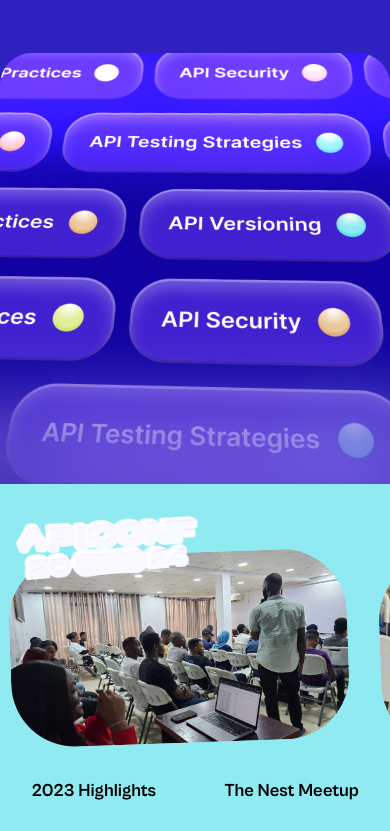
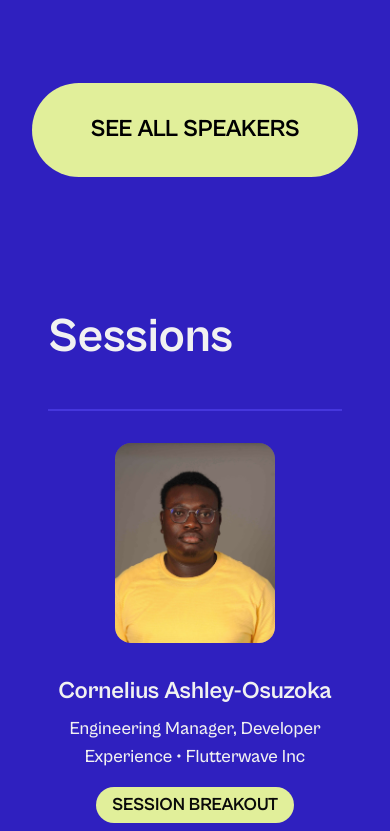
Before and after one commit to apiconf/landing-page, a React (Vite) app: page / in a window 390 px wide. Shown: the part 3833-4664 px from the top of the page. Built offline with nearby package versions, Linux system fonts and the light colour scheme.

Commit message:
feat: added the sessions component to the home page

```diff
--- a/src/App.tsx
+++ b/src/App.tsx
@@ -9,6 +9,8 @@ import Footer from "./components/Footer";
 import Higlight from "./components/Highlight";
 import Sponsor from "./components/sponsor";
 import ScrollToAnchor from "./components/ScrollToAnchor";
+import SpeakersInHome from "./components/speaker";
+import SessionsInHome from "./components/session";
 
 function App() {
   return (
@@ -18,6 +20,8 @@ function App() {
       <FloatingBtn />
       <main>
         <About />
+        <SpeakersInHome />
+        <SessionsInHome />
         <Talks />
         <Higlight />
         <Sponsor />
--- /dev/null
+++ b/src/components/session/index.tsx
@@ -0,0 +1,44 @@
+import { useRef } from "react";
+import { motion } from "framer-motion";
+import { useIsVisible } from "../../hooks";
+import { SessionGridForOutdoorUse } from "../../pages/sessions";
+
+export default function SessionsInHome() {
+  const buttonRef = useRef(null);
+  const isButtonVisible = useIsVisible(buttonRef, 0.75);
+  const buttonVariant = {
+    visible: {
+      y: isButtonVisible ? 0 : 32,
+      opacity: isButtonVisible ? 1 : 0,
+      transition: {
+        ease: [0, 0, 0.58, 1],
+        delay: 0.3,
+        y: { duration: 0.75 },
+        opacity: { duration: 1 },
+      },
+    },
+    hidden: {
+      y: 32,
+      opacity: 0,
+    },
+  };
+  return (
+    <section className="bg-[#2F20BF] min-h-screen px-12 xl:px-32 pt-10 xl:pt-16 pb-16 xl:pb-[108px]">
+      <SessionGridForOutdoorUse no={3} />
+      <motion.a
+        href="/sessions"
+        rel="noopener noreferrer"
+        target="_blank"
+        ref={buttonRef}
+        initial="hidden"
+        animate="visible"
+        variants={buttonVariant}
+        className="w-full max-w-[330px] lg:max-w-[466px] lg:w-[70.01%] max-h-[126px] h-full mt-6 mx-auto py-8 px-8 lg:py-12 cursor-pointer bg-[#E1EF9A] flex justify-center items-center rounded-[320px]"
+      >
+        <span className="text-black font-bold text-2xl leading-[29.76px]">
+          SEE FULL SCHEDULE
+        </span>
+      </motion.a>
+    </section>
+  );
+}
--- a/src/pages/sessions/index.tsx
+++ b/src/pages/sessions/index.tsx
@@ -1,3 +1,4 @@
+import { useState, useEffect } from "react";
 // import { motion } from "framer-motion";
 import Header from "../../components/Header";
 import Footer from "../../components/Footer";
@@ -5,7 +6,8 @@ import ColonIcon from "../../assets/colon.svg";
 import styles from "./sessions.module.css";
 
 type sessions = {
-  key?: number;
+  no?: number | null;
+  id?: number;
   speaker: string;
   job: string;
   employer: string;
@@ -21,7 +23,7 @@ type sessions = {
 
 const cardData: sessions[] = [
   {
-    key: 0,
+    id: 0,
     speaker: "Cornelius Ashley-Osuzoka",
     job: "Engineering Manager, Developer Experience",
     employer: "Flutterwave Inc",
@@ -30,7 +32,7 @@ const cardData: sessions[] = [
     image: "/Cornelius-Ashley-Osuzoka.jpeg",
   },
   {
-    key: 1,
+    id: 1,
     speaker: "Adeyeye Adedoyinsolami",
     job: "Product Manager",
     employer: "Revent Technologies",
@@ -39,7 +41,7 @@ const cardData: sessions[] = [
     image: "/Adeyeye-Adedoyinsolami.jpg",
   },
   {
-    key: 2,
+    id: 2,
     speaker: "Funke Olasupo",
     job: "Technical Writer",
     employer: "",
@@ -49,7 +51,7 @@ const cardData: sessions[] = [
     image: "/Funke-Olasupo.jpg",
   },
   {
-    key: 3,
+    id: 3,
     speaker: "David Ijaola",
     job: "Product Manager",
     employer: "Norebase",
@@ -58,7 +60,7 @@ const cardData: sessions[] = [
     image: "/David-Ijaola.jpeg",
   },
   {
-    key: 4,
+    id: 4,
     speaker: "Ridwan Kasim",
     job: "Senior Backend Engineer",
     employer: "SeamlessHR",
@@ -67,7 +69,7 @@ const cardData: sessions[] = [
     image: "/Ridwan-Kasim.jpg",
   },
   {
-    key: 5,
+    id: 5,
     speaker: "Fawaz Haroun",
     job: "Software Engineer",
     employer: "Paystack",
@@ -76,7 +78,7 @@ const cardData: sessions[] = [
     image: "/Fawaz-Haroun.jpg",
   },
   {
-    key: 6,
+    id: 6,
     speaker: "Uchechukwu Azubuko",
     job: "Lead Frontend Engineer",
     employer: "OneLiquidity",
@@ -85,7 +87,7 @@ const cardData: sessions[] = [
     image: "/Uchechukwu-Azubuko.jpeg",
   },
   {
-    key: 7,
+    id: 7,
     speaker: "Motunrayo Koyejo",
     job: "Software Engineer",
     employer: "Brass",
@@ -94,7 +96,7 @@ const cardData: sessions[] = [
     image: "/Motunrayo-Koyejo.jpg",
   },
   {
-    key: 8,
+    id: 8,
     speaker: "Esther Okafor",
     job: "Quality assurance engineer",
     employer: "Storyblok GMBH",
@@ -103,7 +105,7 @@ const cardData: sessions[] = [
     image: "/Esther-Okafor.jpg",
   },
   {
-    key: 9,
+    id: 9,
     speaker: "Rufai Mustapha",
     job: "Technical Instructor",
     employer: "Pluralsight",
@@ -112,7 +114,7 @@ const cardData: sessions[] = [
     image: "/Rufai-Mustapha.jpg",
   },
   {
-    key: 10,
+    id: 10,
     speaker: "Tobiloba Adedeji",
     job: "DevRel Engineer",
     employer: "Fleek",
@@ -121,7 +123,7 @@ const cardData: sessions[] = [
     image: "/Tobiloba-Adedeji.jpeg",
   },
   {
-    key: 11,
+    id: 11,
     speaker: "Terhile ikyo",
     job: "Senior Project Manager",
     employer: "FCMB Group",
@@ -131,7 +133,7 @@ const cardData: sessions[] = [
     image: "/Terhile-ikyo.jpg",
   },
   {
-    key: 12,
+    id: 12,
     speaker: "Okunoye David",
     job: "Software Engineer",
     employer: "TWEN",
@@ -140,7 +142,7 @@ const cardData: sessions[] = [
     image: "/Okunoye-David.jpg",
   },
   {
-    key: 13,
+    id: 13,
     speaker: "Bolaji Olajide",
     job: "Software Engineer",
     employer: "Sourcegraph",
@@ -149,7 +151,7 @@ const cardData: sessions[] = [
     image: "/Bolaji-Olajide.jpg",
   },
   {
-    key: 14,
+    id: 14,
     speaker: "Emmanuel Odianosen",
     job: "Developer Support Engineer",
     employer: "Fuse Blockchain",
@@ -159,7 +161,7 @@ const cardData: sessions[] = [
     image: "/Emmanuel-Odianosen.png",
   },
   {
-    key: 15,
+    id: 15,
     speaker: "Kenechukwu Nwankwo",
     job: "Senior Product Manager",
     employer: "",
@@ -169,7 +171,7 @@ const cardData: sessions[] = [
     image: "/Kenechukwu-Nwankwo.jpg",
   },
   {
-    key: 16,
+    id: 16,
     speaker: "Enoch Osarenren",
     job: "Senior Software Engineer",
     employer: "SeamlessHR",
@@ -179,7 +181,7 @@ const cardData: sessions[] = [
     image: "/Enoch-Osarenren.webp",
   },
   {
-    key: 17,
+    id: 17,
     speaker: "Sule-balogun Olanrewaju",
     job: "Software Engineer",
     employer: "Tillo",
@@ -189,7 +191,7 @@ const cardData: sessions[] = [
     image: "/Sule-balogun-Olanrewaju.webp",
   },
   {
-    key: 18,
+    id: 18,
     speaker: "Wale Adeniji",
     job: "Head of Engineering",
     employer: "Fincra",
@@ -199,7 +201,7 @@ const cardData: sessions[] = [
     image: "/Wale-Adeniji.jpg",
   },
   {
-    key: 19,
+    id: 19,
     speaker: "Ernest Nnamdi",
     job: "Software/Developer relations engineer",
     employer: "Morph",
@@ -209,7 +211,7 @@ const cardData: sessions[] = [
     image: "/Ernest-Nnamdi.png",
   },
   {
-    key: 20,
+    id: 20,
     speaker: "Amaka Ekeh",
     job: "Software Developer",
     employer: "Fincra",
@@ -233,6 +235,18 @@ export default function Sessions() {
 function Main() {
   return (
     <main className={styles.Main}>
+      <Grids />
+    </main>
+  );
+}
+
+function Grids({ no = null }: { no?: number | null }) {
+  const [cardDataList, setCardDataList] = useState(cardData);
+  useEffect(() => {
+    if (no) setCardDataList(cardData.slice(0, no));
+  }, []);
+  return (
+    <>
       <h1 className="text-[#F1F1F1] font-sans text-5xl font-bold mb-4">
         Sessions
       </h1>
@@ -243,15 +257,17 @@ function Main() {
             <SubTitle title="Value" />
           </div>
         </GridContainer>
-        {cardData.map((card) => (
-          <GridCard {...card} key={card.key} />
+        {cardDataList.map((card) => (
+          <GridCard {...card} key={card.id} no={no} />
         ))}
       </div>
-    </main>
+    </>
   );
 }
 
 function GridCard({
+  no,
+  id,
   speaker,
   job,
   employer,
@@ -260,7 +276,7 @@ function GridCard({
   image,
 }: sessions) {
   return (
-    <GridContainer>
+    <GridContainer id={id! + 1} no={no}>
       <div className="flex justify-center min-[800px]:justify-between min-[800px]:gap-x-10 xl:gap-x-16">
         <div className="w-full flex flex-col lg:flex-row items-center gap-8">
           <div className="w-40 h-[12.5rem] shrink-0 rounded-2xl bg-[#4536DD]">
@@ -300,10 +316,29 @@ function GridCard({
   );
 }
 
-function GridContainer({ children }: { children: React.ReactNode }) {
-  return <div className={styles.GridContainer}>{children}</div>;
+function GridContainer({
+  children,
+  no = null,
+  id = null,
+}: {
+  children: React.ReactNode;
+  no?: number | null;
+  id?: number | null;
+}) {
+  console.log("pepw: ", no, id);
+  return (
+    <div
+      className={`${styles.GridContainer} ${
+        no && id && id === no ? styles.noborder : null
+      }`}
+    >
+      {children}
+    </div>
+  );
 }
 
 function SubTitle({ title }: { title: string }) {
   return <p className={styles.Subtitle}>{title}</p>;
 }
+
+export const SessionGridForOutdoorUse = Grids;
--- a/src/pages/sessions/sessions.module.css
+++ b/src/pages/sessions/sessions.module.css
@@ -8,6 +8,10 @@
   padding-bottom: 2rem;
   grid-column: span 2 / span 2;
   margin-bottom: 2rem;
+}
+
+.noborder {
+  border-bottom: none;
 }
 
 @media (width > 768px) {
```
